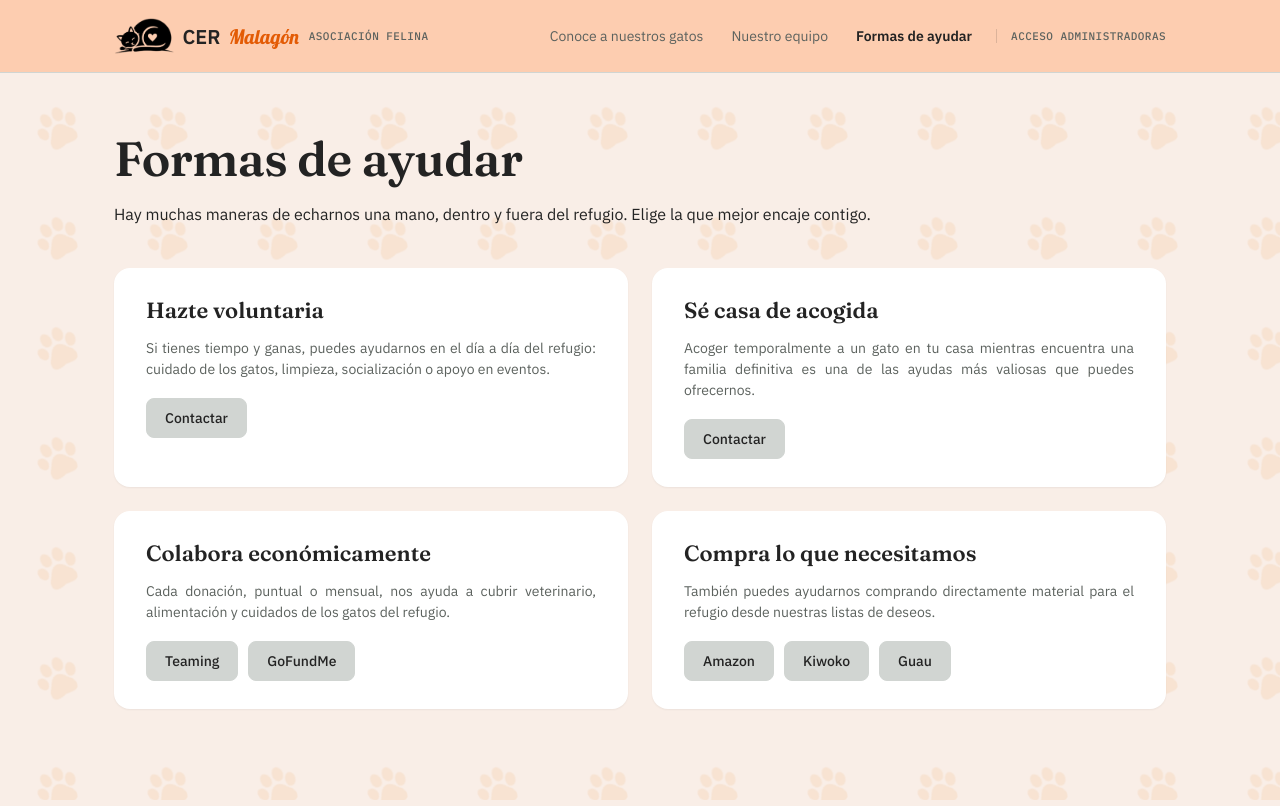
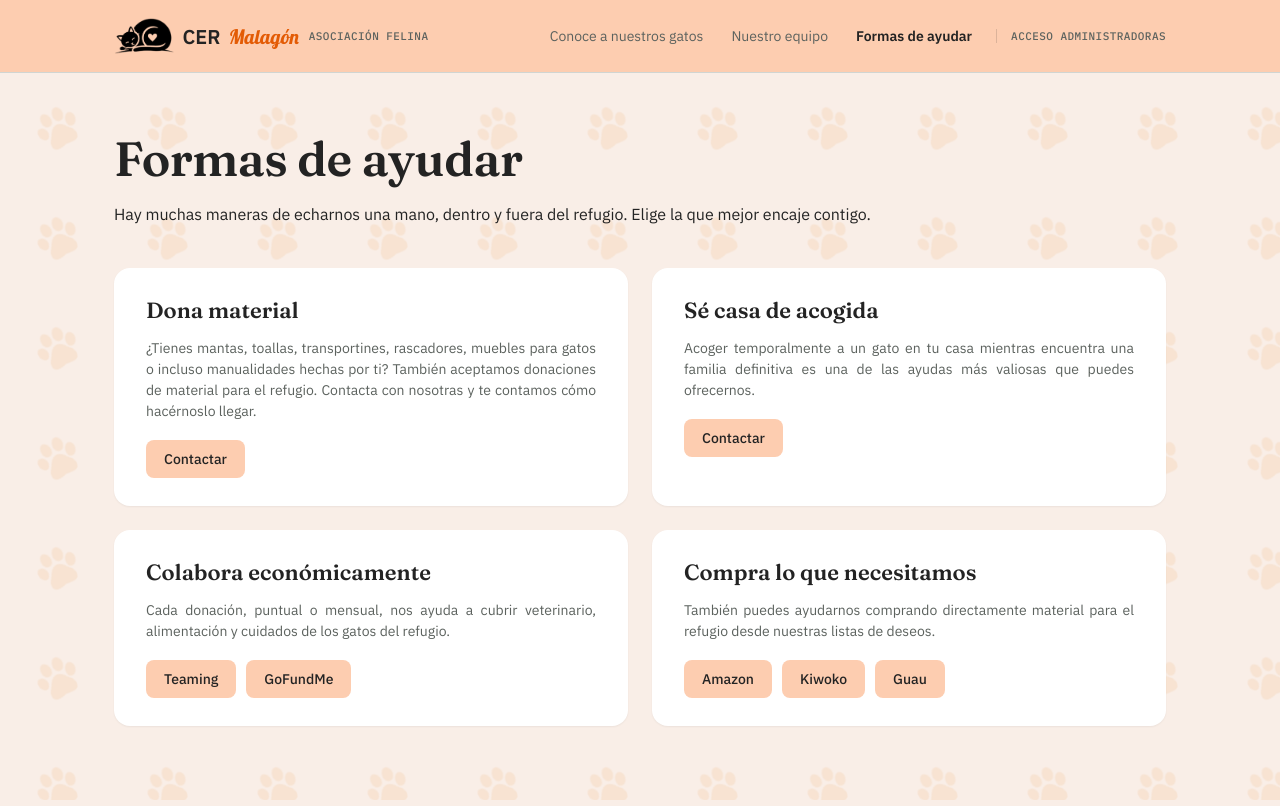
Before and after one commit to sarajimsjj/cer_malagon-asociacion_felina, a React (Vite) app in the folder frontend/: page /formas-de-ayudar in a window 1280 px wide. Built offline with nearby package versions, Linux system fonts and the light colour scheme; no server answers.

Commit message:
feat: update ways to help options and content

```diff
--- a/frontend/src/components/Navbar.css
+++ b/frontend/src/components/Navbar.css
@@ -1,6 +1,6 @@
 .navbar {
   border-bottom: 1px solid var(--color-line);
-  background: var(--color-navbar);
+  background: var(--color-cer-orange);
 }
 
 .navbar__contenido {
--- a/frontend/src/pages/FormasDeAyudar.css
+++ b/frontend/src/pages/FormasDeAyudar.css
@@ -1,11 +1,3 @@
-.cabecera__subtitulo {
-  max-width: 620px;
-  margin: 0;
-  font-size: 16px;
-  line-height: 1.5;
-  color: var(--color-ink-soft);
-}
-
 .formas-ayudar__grid {
   display: grid;
   grid-template-columns: 1fr 1fr;
--- a/frontend/src/pages/FormasDeAyudar.jsx
+++ b/frontend/src/pages/FormasDeAyudar.jsx
@@ -22,10 +22,11 @@ export default function FormasDeAyudar() {
 
       <div className="formas-ayudar__grid">
         <section className="formas-ayudar__tarjeta">
-          <h2 className="formas-ayudar__titulo">Hazte voluntaria</h2>
+          <h2 className="formas-ayudar__titulo">Dona material</h2>
           <p className="formas-ayudar__texto">
-            Si tienes tiempo y ganas, puedes ayudarnos en el día a día del refugio: cuidado de los gatos, limpieza,
-            socialización o apoyo en eventos.
+            ¿Tienes mantas, toallas, transportines, rascadores, muebles para gatos o incluso manualidades hechas por
+            ti? También aceptamos donaciones de material para el refugio. Contacta con nosotras y te contamos cómo
+            hacérnoslo llegar.
           </p>
           <a href={ENLACES.contacto} className="boton boton--secundario">
             Contactar
--- a/frontend/src/pages/NuevoGato.css
+++ b/frontend/src/pages/NuevoGato.css
@@ -170,14 +170,12 @@
 }
 
 .boton--secundario {
-  background: var(--color-line);
+  background: var(--color-cer-orange);
   color: var(--color-ink);
-  border: 1px solid var(--color-line);
 }
 
 .boton--secundario:hover {
-  background: #c5cdc7;
-  border-color: #c5cdc7;
+  background: var(--color-cer-dark-orange);
 }
 
 @media (max-width: 560px) {
--- a/frontend/src/styles/global.css
+++ b/frontend/src/styles/global.css
@@ -6,7 +6,8 @@
   --color-ink-soft: #5c625e;
   --color-line: #d1d5d2;
   --color-amber: #d9a441;
-  --color-navbar: #fdcdb0;
+  --color-cer-orange: #fdcdb0;
+  --color-cer-dark-orange: #fbb78e;
   --color-huella: #f0973f;
 
   --color-disponible: #3f7d5c;
```
